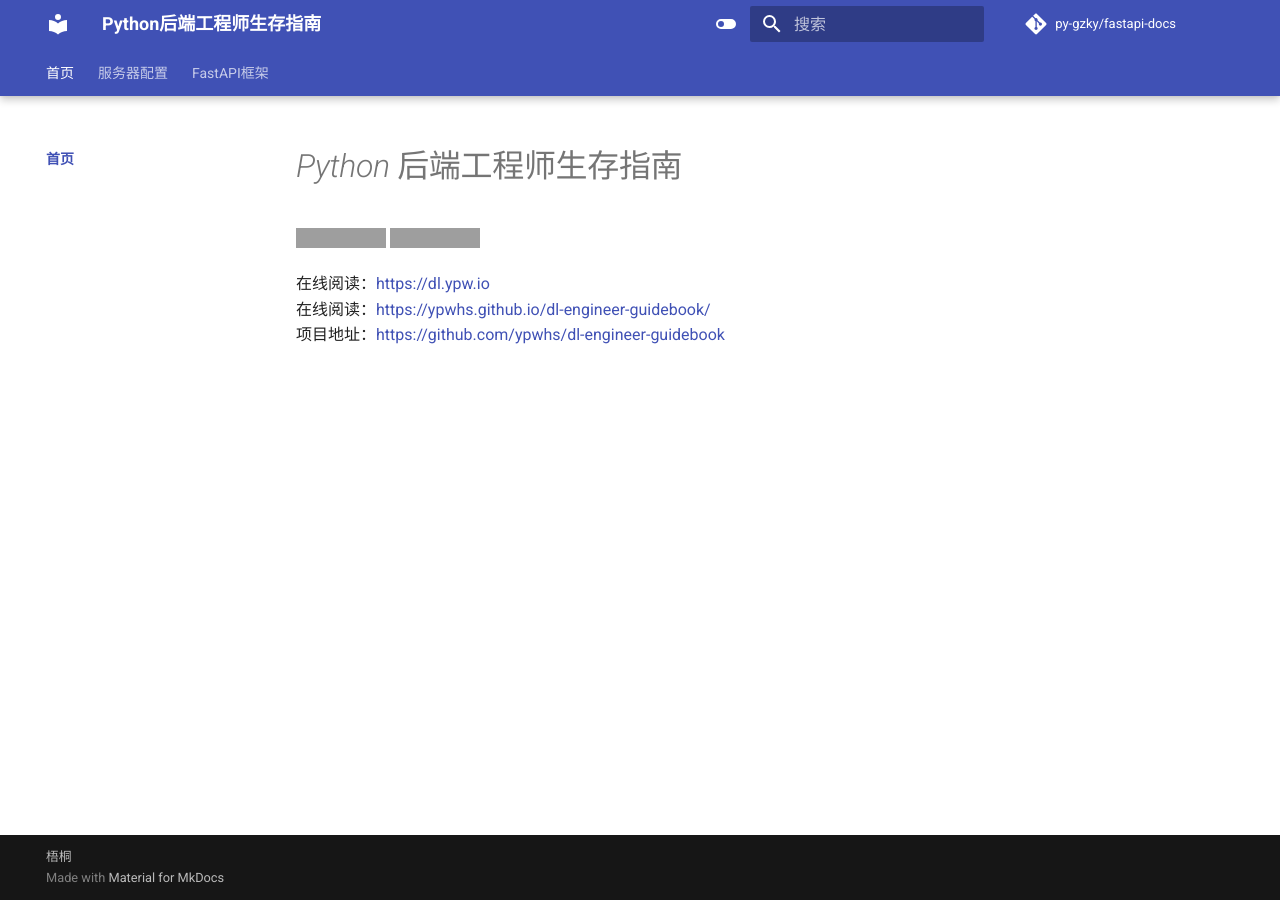
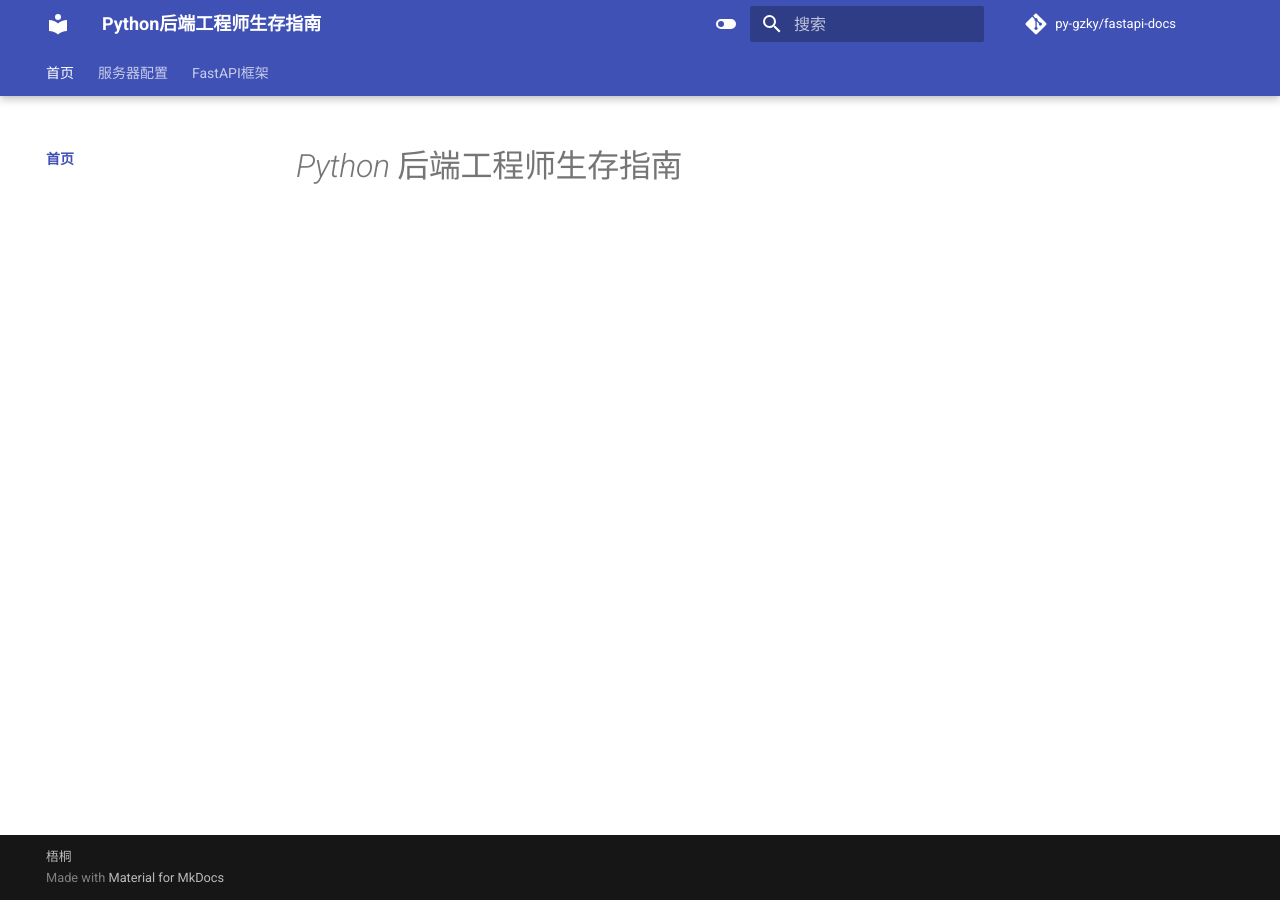
Before and after one commit to PY-GZKY/PythonBackendEngineerGuide, an MkDocs documentation site: the page built from docs/README.md, in a window 1280 px wide. Built offline with MkDocs 1.6.1 and Material for MkDocs 9.7.7, drawn with Linux system fonts in a browser that asks for light colours; comment, search, counter and statistics services are not loaded; grey boxes are pictures that could not be loaded.

```diff
--- a/docs/README.md
+++ b/docs/README.md
@@ -1,8 +1 @@
 # *Python* 后端工程师生存指南
-
-
- ![Size](https://img.shields.io/github/repo-size/ypwhs/dl-engineer-guidebook.svg)  ![Stars](https://img.shields.io/github/stars/ypwhs/dl-engineer-guidebook.svg)
-
-在线阅读：[https://dl.ypw.io](https://dl.ypw.io)
-在线阅读：[https://ypwhs.github.io/dl-engineer-guidebook/](https://ypwhs.github.io/dl-engineer-guidebook/)
-项目地址：[https://github.com/ypwhs/dl-engineer-guidebook](https://github.com/ypwhs/dl-engineer-guidebook)
```
Also changed, not shown: docs/how-to-deploy-fastapi-services.md (+1 -2 lines), docs/how-to-integrate-plugins.md (+1 -1 lines), docs/how-to-quickly-develop-fastapi-application.md (+6 -5 lines).
